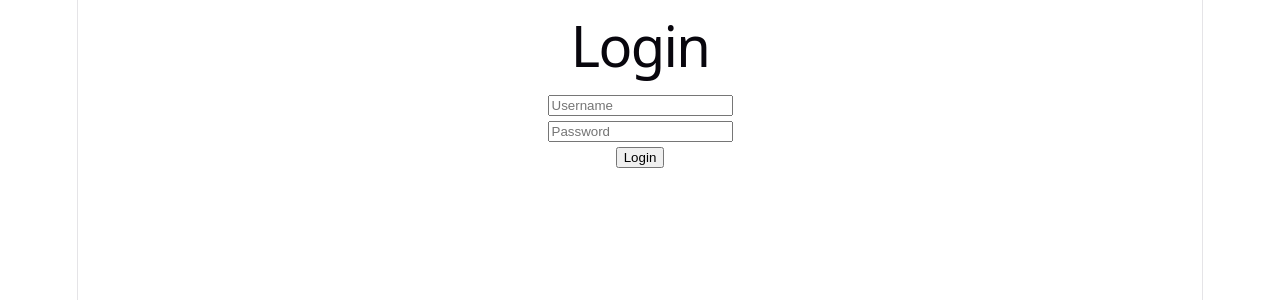
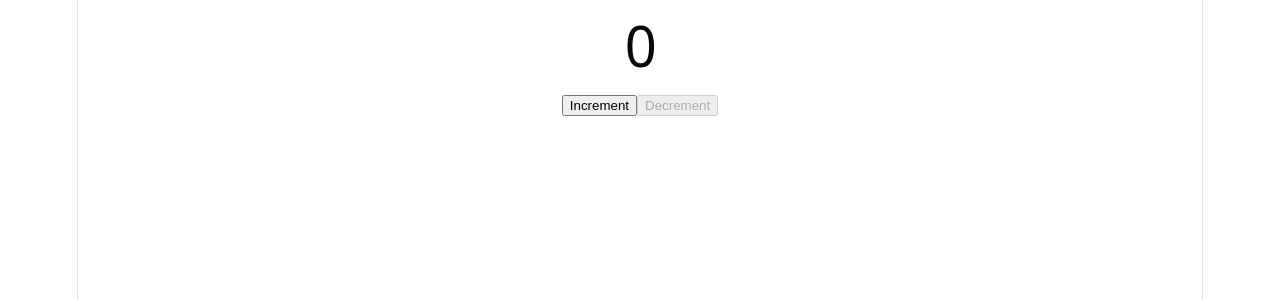
Before and after one commit to fatimahasan774-a11y/React, a React (Vite) app: page / in a window 1280 px wide. Shown: the top 300 px of the page. Built offline with nearby package versions, Linux system fonts and the light colour scheme.

Commit message:
exercise 12

```diff
--- a/src/App.jsx
+++ b/src/App.jsx
@@ -1,10 +1,11 @@
-import ShoppingCard from './shoppingCard'
-import MouseTracker from './MouseTracker'
-import CountdownTimer from './CountdownTimer';
+// import ShoppingCard from './shoppingCard'
+// import MouseTracker from './MouseTracker'
+// import CountdownTimer from './CountdownTimer';
 // import Fruit from './Fruits'
 // import UserList from "./UserList.jsx";
-import ToggleMessage from './ToggleMessage';
-import Login from './Login';
+// import ToggleMessage from './ToggleMessage';
+// import Login from './Login';
+import Button from './Button';
 const App = ()=>{
 
   //   const users = [
@@ -14,7 +15,8 @@ const App = ()=>{
 
   return (
   <>
-  <Login/>
+  <Button/>
+  {/* <Login/> */}
   {/* <ToggleMessage/> */}
   {/* // <UserList users={users} />; */}
   {/* <Fruit/> */}
--- /dev/null
+++ b/src/Button.jsx
@@ -0,0 +1,20 @@
+import { useState } from "react";
+
+const Button = () => {
+  const [count, setCount] = useState(0);
+
+  const increment = () => setCount(count + 1);
+  const decrement = () => setCount(count - 1);
+
+  return (
+    <div>
+      <h1>{count}</h1>
+      <button onClick={increment}>Increment</button>
+      <button onClick={decrement} disabled={count === 0}>
+        Decrement
+      </button>
+    </div>
+  );
+};
+
+export default Button;
```
